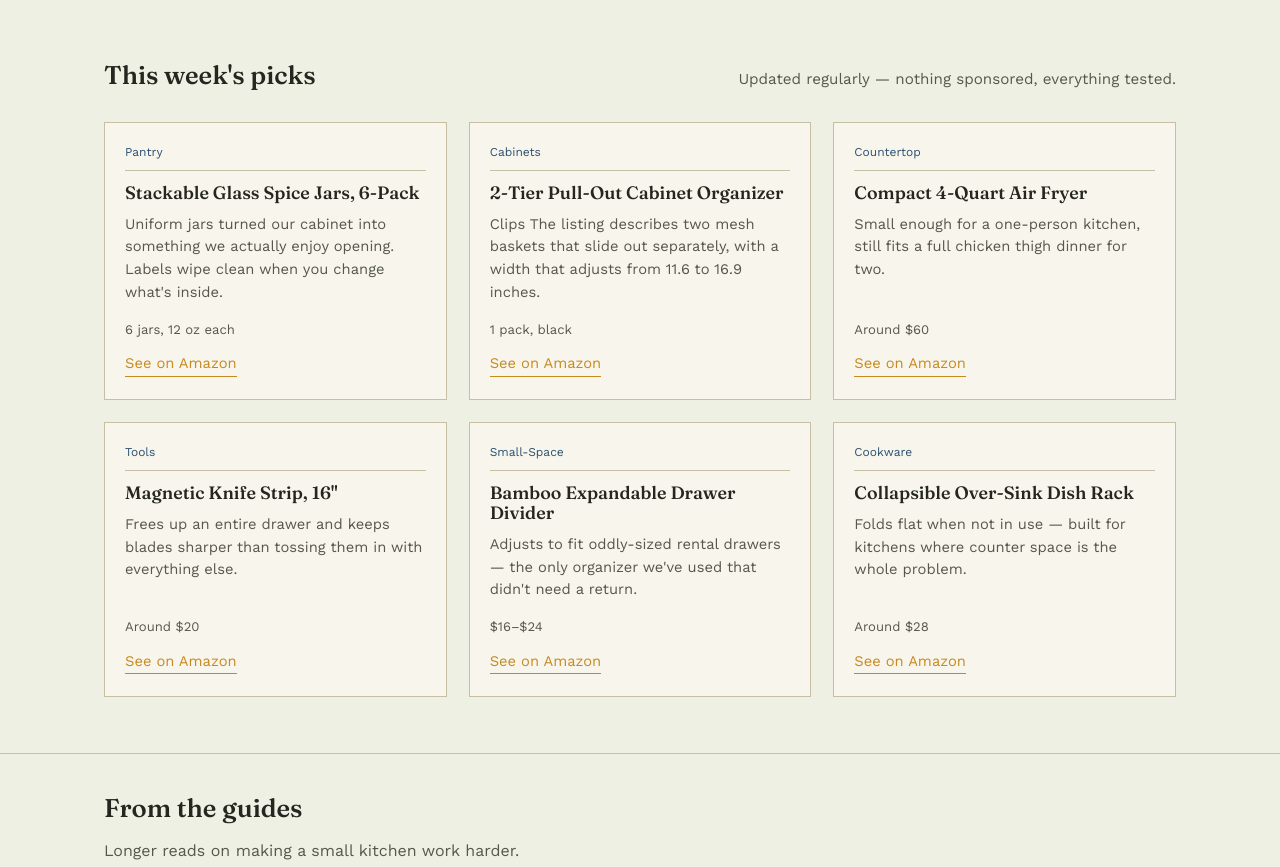
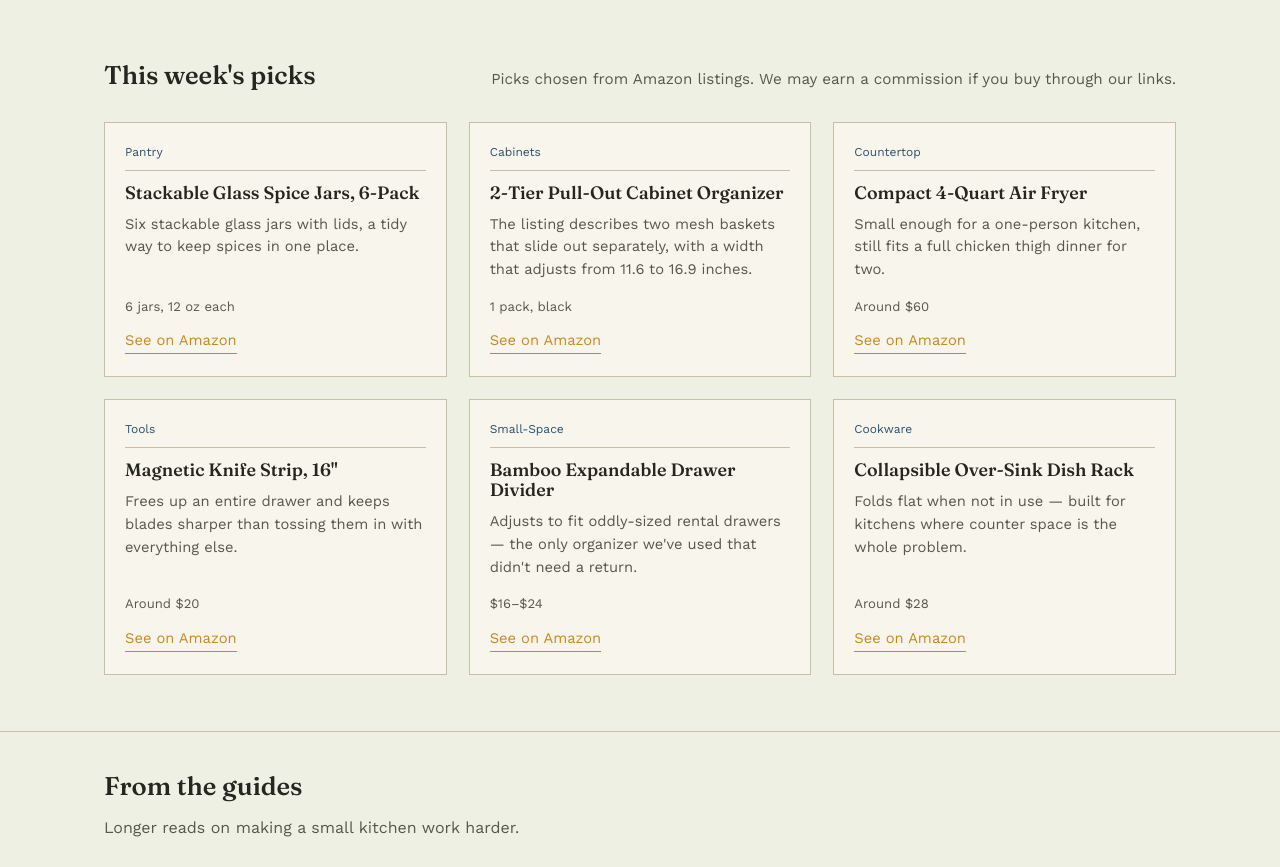
Before and after one commit to Danito423/tidy-shelf-site, a plain HTML site: page index.html in a window 1280 px wide. Shown: the part 840-1707 px from the top of the page. Drawn offline with nearby package versions, Linux system fonts and the light colour scheme.

Commit message:
Revise product descriptions and update commission notice
Updated product descriptions and promotional text.

```diff
--- a/index.html
+++ b/index.html
@@ -104,14 +104,14 @@
   <div class="wrap">
     <div class="picks-head">
       <h2>This week's picks</h2>
-      <span class="sub">Updated regularly — nothing sponsored, everything tested.</span>
+      <span class="sub">Picks chosen from Amazon listings. We may earn a commission if you buy through our links.</span>
     </div>
     <div class="picks-grid">
 
       <div class="pick-card">
         <span class="tag">Pantry</span>
         <h3> Stackable Glass Spice Jars, 6-Pack</h3>
-        <p class="why">Uniform jars turned our cabinet into something we actually enjoy opening. Labels wipe clean when you change what's inside.</p>
+        <p class="why">Six stackable glass jars with lids, a tidy way to keep spices in one place.</p>
         <span class="price-note">6 jars, 12 oz each</span>
         <a href="https://link.amazon/B0bfKi2MJ" class="see-link" target="_blank" rel="noopener sponsored">See on Amazon</a>
       </div>
@@ -119,7 +119,7 @@
       <div class="pick-card">
         <span class="tag">Cabinets</span>
         <h3>2-Tier Pull-Out Cabinet Organizer</h3>
-        <p class="why">Clips The listing describes two mesh baskets that slide out separately, with a width that adjusts from 11.6 to 16.9 inches.</p>
+        <p class="why"> The listing describes two mesh baskets that slide out separately, with a width that adjusts from 11.6 to 16.9 inches.</p>
         <span class="price-note">1 pack, black</span>
         <a href="https://link.amazon/B00mwHrDO" class="see-link" target="_blank" rel="noopener sponsored">See on Amazon</a>
       </div>
```
